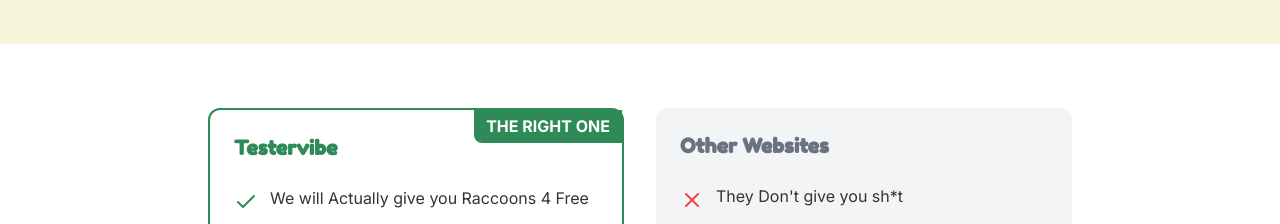
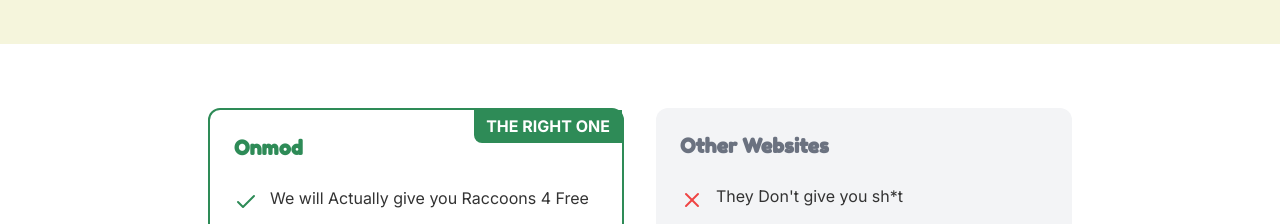
Before and after one commit to DEVILX666/testgardens, a Next.js app: page / in a window 1280 px wide. Shown: the part 4300-4524 px from the top of the page. Built offline with nearby package versions, Linux system fonts and the light colour scheme.

Commit message:
Update comparison-section.tsx

```diff
--- a/components/comparison-section.tsx
+++ b/components/comparison-section.tsx
@@ -16,7 +16,7 @@ export default function ComparisonSection({ onCtaClick, playClickSound }: Compar
             <div className="absolute top-0 right-0 bg-[var(--forest-green)] text-white px-3 py-1 rounded-bl-lg font-bold">
               THE RIGHT ONE
             </div>
-            <h3 className="text-xl font-bold mb-6 text-[var(--forest-green)]">Testervibe</h3>
+            <h3 className="text-xl font-bold mb-6 text-[var(--forest-green)]">Onmod</h3>
             <ul className="space-y-4">
               <li className="flex items-start gap-3">
                 <Check className="text-[var(--forest-green)] mt-1 shrink-0" />
```
